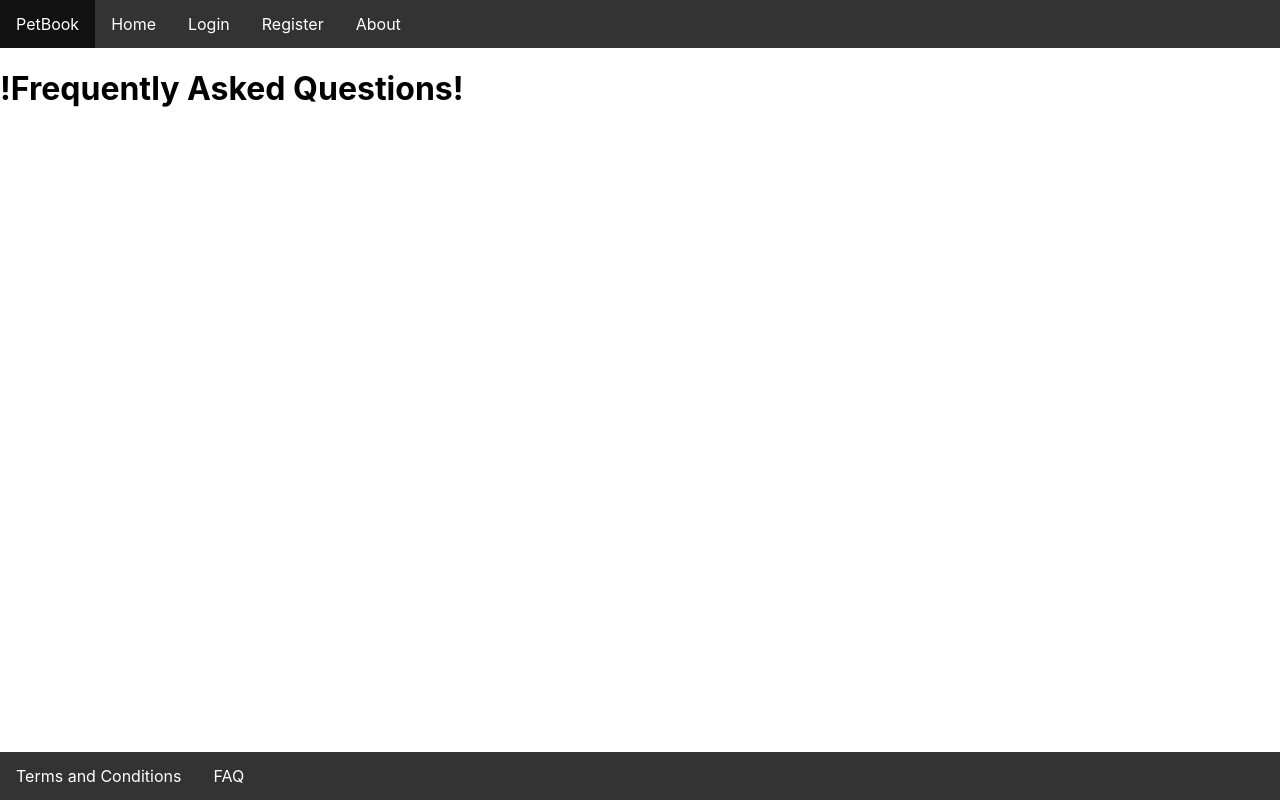
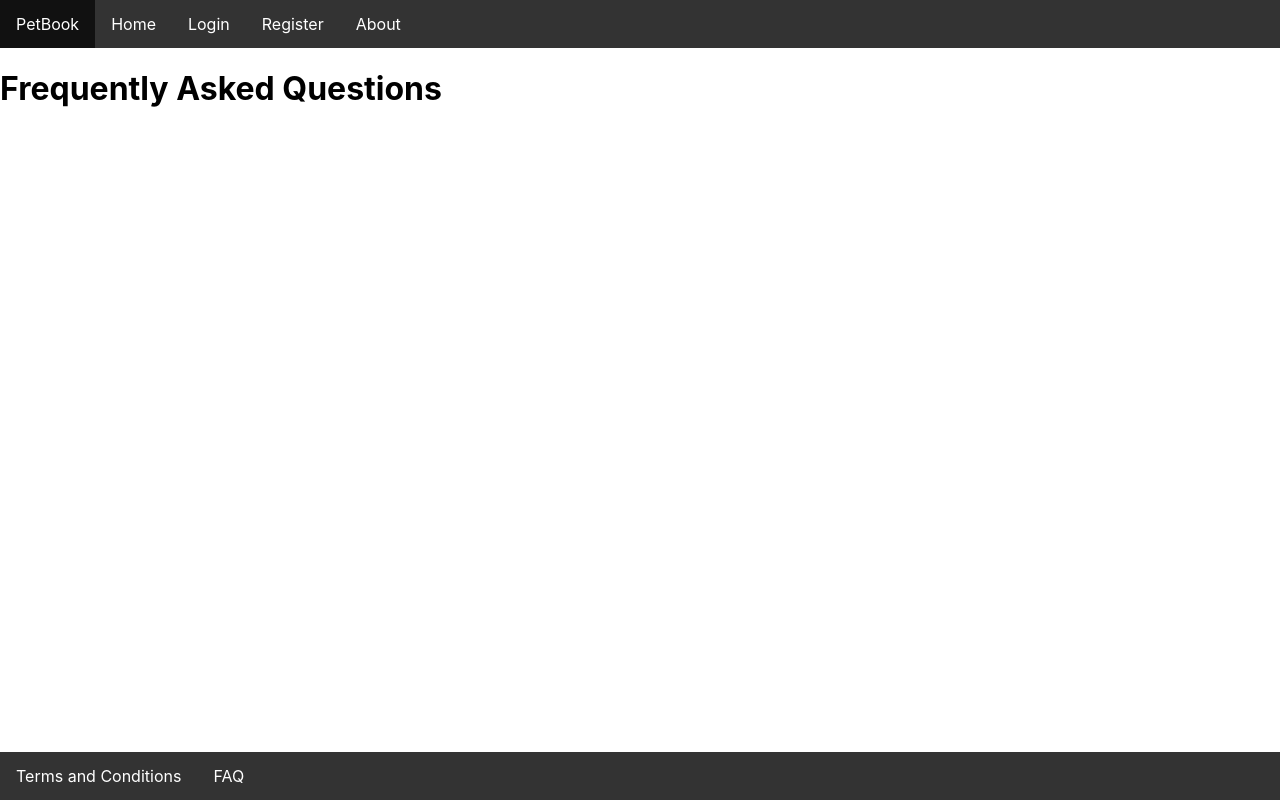
Before and after one commit to EmilPopovski24/PetBook, a React (Create React App) app in the folder petbookclient/: page /faq in a window 1280 px wide. Built offline with nearby package versions, Linux system fonts and the light colour scheme; no server answers.

Commit message:
Update FAQ.js

```diff
--- a/petbookclient/src/components/FAQ/FAQ.js
+++ b/petbookclient/src/components/FAQ/FAQ.js
@@ -1,7 +1,5 @@
-
-
 export const FAQ = () => {
     return (
-        <h1>!Frequently Asked Questions!</h1>
+        <h1>Frequently Asked Questions</h1>
     )
 }
```
